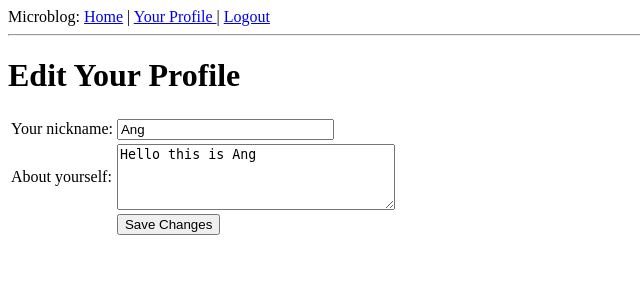
After one commit to anggao/microblog, a Flask app: page /edit in a window 1280 px wide. The commit adds this page. Shown: the top 300 px of the page, without its empty margins (0-640 px from the left). Run offline with Flask 2, Linux system fonts and the light colour scheme; a user stored in the database is signed in; data comes from the database, SQL or seed files in the repository; both versions use the stored data as it was after the commit.

Commit message:
allow users edit their profile

```diff
--- a/app/forms.py
+++ b/app/forms.py
@@ -1,7 +1,11 @@
 from flask.ext.wtf import Form
-from wtforms import TextField, BooleanField
-from wtforms.validators import Required
+from wtforms import TextField, BooleanField, TextAreaField
+from wtforms.validators import Required, Length
 
 class LoginForm(Form):
     openid = TextField('openid', validators = [Required()])
     remember_me = BooleanField('remember_me', default = False)
+
+class EditForm(Form):
+    nickname = TextField('nickname', validators = [Required()])
+    about_me = TextAreaField('about_me', validators = [Length(min=0, max=140)])
--- /dev/null
+++ b/app/templates/edit.html
@@ -0,0 +1,23 @@
+<!-- extend base layout -->
+{% extends "base.html" %}
+
+{% block content %}
+<h1>Edit Your Profile</h1>
+<form action="" method="post" name="edit">
+  {{form.hidden_tag()}}
+  <table>
+    <tr>
+      <td>Your nickname:</td>
+      <td>{{form.nickname(size=24)}}</td>
+    </tr>
+    <tr>
+      <td>About yourself:</td>
+      <td>{{form.about_me(cols=32, rows=4)}}</td>
+    </tr>
+    <tr>
+      <td></td>
+      <td><input type="submit" value="Save Changes"></td>
+    </tr>
+  </table>
+</form>
+{% endblock %}
--- a/app/views.py
+++ b/app/views.py
@@ -2,7 +2,7 @@ from datetime import datetime
 from flask import render_template, flash, redirect, session, url_for, request, g
 from flask.ext.login import login_user, logout_user, current_user,login_required
 from app import app, db, lm, oid
-from forms import LoginForm
+from forms import LoginForm, EditForm
 from models import User, ROLE_ADMIN, ROLE_USER
 
 @app.route('/')
@@ -92,3 +92,19 @@ def user(nickname):
         {'author': user, 'body': 'Test post 2'}
     ]
     return render_template('user.html', user = user, posts = posts)
+
+@app.route('/edit', methods=['GET', 'POST'])
+@login_required
+def edit():
+    form = EditForm()
+    if form.validate_on_submit():
+        g.user.nickname = form.nickname.data
+        g.user.about_me = form.about_me.data
+	db.session.add(g.user)
+	db.session.commit()
+	flash('Your changes have been saved.')
+	return redirect(url_for('edit'))
+    else:
+	form.nickname.data = g.user.nickname
+	form.about_me.data = g.user.about_me
+    return render_template('edit.html', form=form)
```
Also changed, not shown: app/templates/user.html (+5 -2 lines), app.db.
